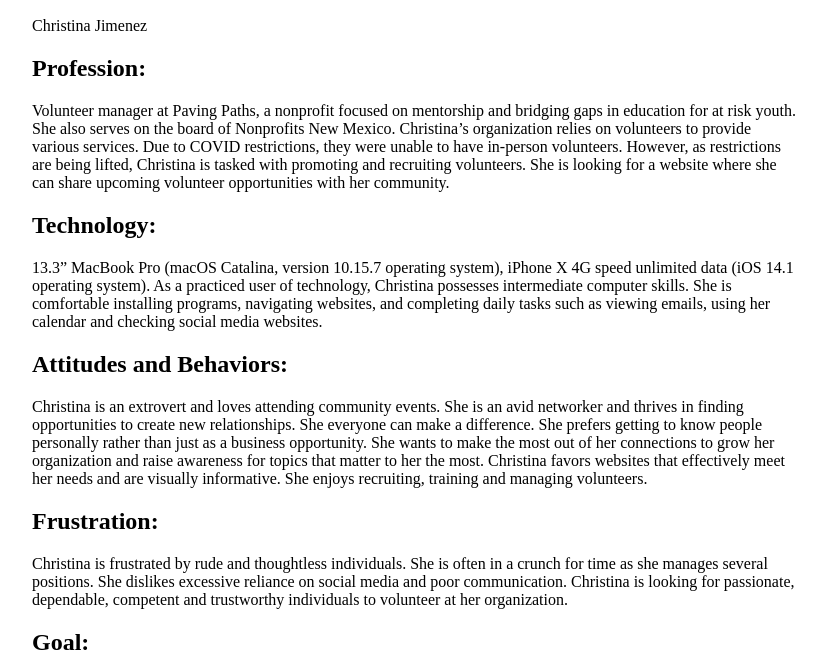
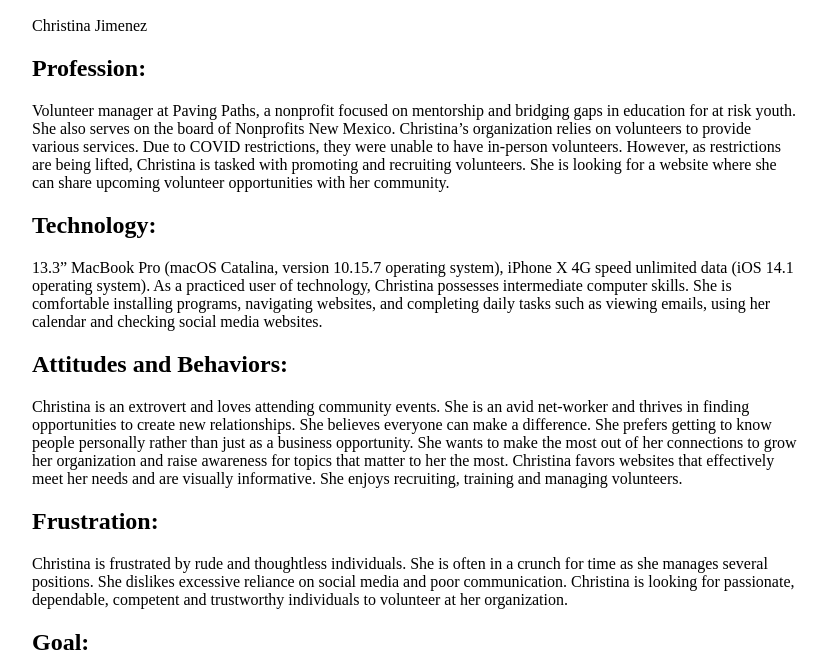
Before and after one commit to web-34-volunteer-app/capstone-volunteer-app, a plain HTML site: page public_html/documentation/volunteer-opportunity-creator.html in a window 1280 px wide. Shown: the part 120-792 px from the top of the page, without its empty margins (224-1051 px from the left). Drawn offline with Linux system fonts and the light colour scheme.

Commit message:
Added missing word

```diff
--- a/public_html/documentation/volunteer-opportunity-creator.html
+++ b/public_html/documentation/volunteer-opportunity-creator.html
@@ -20,7 +20,7 @@
   </p>
   <h2>Attitudes and Behaviors: </h2>
   <p>
-    Christina is an extrovert and loves attending community events. She is an avid networker and thrives in finding opportunities to create new relationships. She everyone can make a difference. She prefers getting to know people personally rather than just as a business opportunity. She wants to make the most out of her connections to grow her organization and raise awareness for topics that matter to her the most. Christina favors websites that effectively meet her needs and are visually informative. She enjoys recruiting, training and managing volunteers.
+    Christina is an extrovert and loves attending community events. She is an avid net-worker and thrives in finding opportunities to create new relationships. She believes everyone can make a difference. She prefers getting to know people personally rather than just as a business opportunity. She wants to make the most out of her connections to grow her organization and raise awareness for topics that matter to her the most. Christina favors websites that effectively meet her needs and are visually informative. She enjoys recruiting, training and managing volunteers.
   </p>
   <h2>Frustration: </h2>
   <p>
```
